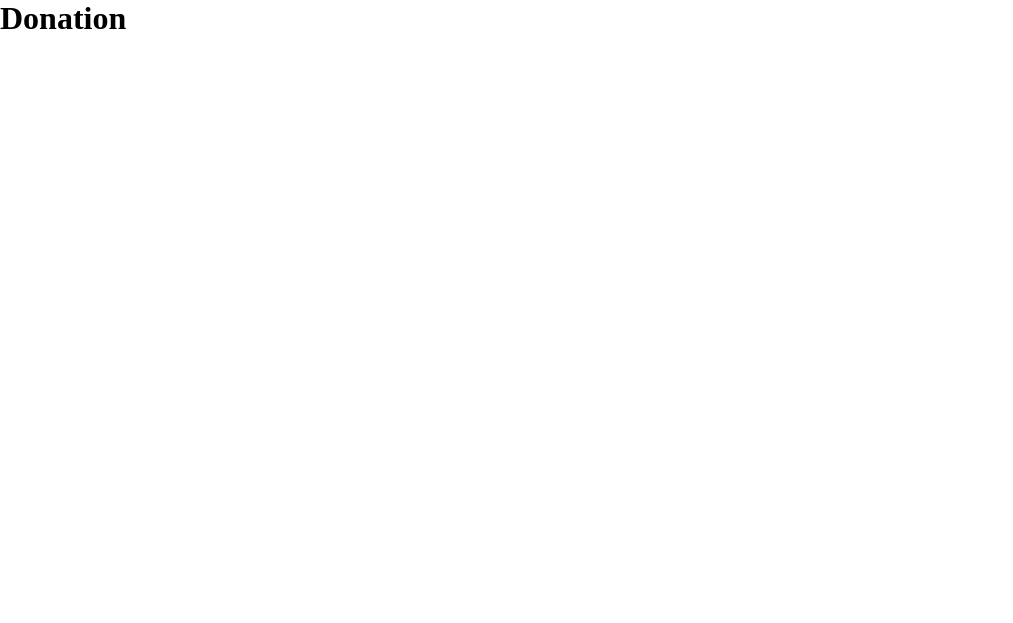
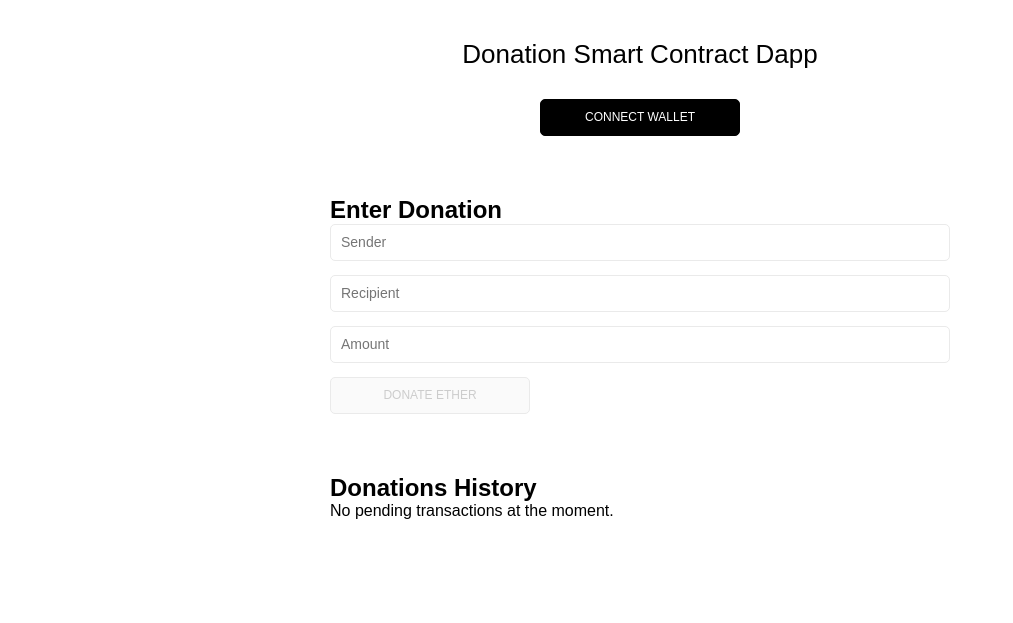
Before and after one commit to pseudoeazy/donation-dapp, a website: page src/client/index.html in a window 1280 px wide. Shown: the whole page, without its empty margins (0-1013 px from the left). Drawn offline with Linux system fonts and the light colour scheme; files that its build step writes are made by us from their sources.

Commit message:
Add Styles

```diff
--- a/src/client/index.html
+++ b/src/client/index.html
@@ -7,7 +7,59 @@
     <link rel="stylesheet" href="style.css" />
   </head>
   <body>
-    <h1>Donation</h1>
+    <main class="container">
+      <h1 class="title">Donation Smart Contract Dapp</h1>
+      <div class="wallet">
+        <button>Connect Wallet</button>
+      </div>
+
+      <section class="donation">
+        <h2>Enter Donation</h2>
+
+        <form id="donate">
+          <div>
+            <input
+              id="sender"
+              type="text"
+              autocomplete="off"
+              disabled
+              placeholder="Sender"
+            />
+          </div>
+
+          <div>
+            <input
+              id="recipient"
+              type="text"
+              autocomplete="off"
+              disabled
+              placeholder="Recipient"
+            />
+          </div>
+          <div>
+            <input
+              id="amount"
+              type="number"
+              autocomplete="off"
+              disabled
+              placeholder="Amount"
+            />
+          </div>
+          <div>
+            <button id="transfer" type="button" class="ripple" disabled>
+              Donate Ether
+            </button>
+          </div>
+        </form>
+      </section>
+
+      <section>
+        <h2>Donations History</h2>
+        <div id="pending-transactions">
+          No pending transactions at the moment.
+        </div>
+      </section>
+    </main>
     <script src="index.js"></script>
   </body>
 </html>
--- a/src/client/index.ts
+++ /dev/null
@@ -1 +0,0 @@
-console.log("Hello Donation")
--- a/src/client/style.css
+++ b/src/client/style.css
@@ -3,3 +3,86 @@
   padding: 0;
   box-sizing: border-box;
 }
+
+:root {
+  --color-black: #000;
+  --color-white: #fff;
+  --bg-color: #f0f0f0;
+  --border-color: #eaeaea;
+  --text-color: #000;
+  --secondary-text-color: #757575;
+  --default-fonts: 'Raleway', 'Source Sans Pro', 'Arial';
+}
+
+body {
+  font-family: var(--default-fonts);
+}
+section {
+  margin: 60px 0;
+}
+
+input[type='text'],
+input[type='number'] {
+  background-color: transparent;
+  box-sizing: border-box;
+  display: block;
+  font-size: 14px;
+  height: 37px;
+  line-height: 27px;
+  width: 100%;
+  box-shadow: none;
+  border-color: initial;
+  border-image: initial;
+  padding: 10px;
+  margin-bottom: 1em;
+  outline: none;
+  border-radius: 5px;
+  border-width: 1px;
+  border-style: solid;
+  border-color: var(--border-color);
+}
+
+button {
+  border-radius: 5px;
+  background: var(--color-black);
+  border: 1px solid var(--color-black);
+  color: var(--color-white);
+  cursor: pointer;
+  font-size: 12px;
+  font-weight: 500;
+  height: 37px;
+  min-width: 200px;
+  outline: none;
+  padding: 0 25px;
+  text-align: center;
+  text-transform: uppercase;
+  user-select: none;
+}
+
+button[disabled] {
+  background: #fafafa;
+  border-color: var(--border-color);
+  color: #ccc;
+  cursor: auto;
+  pointer-events: none;
+}
+.container {
+  max-width: 720px;
+  margin: 0 auto;
+  padding: 40px 50px;
+}
+
+.title {
+  color: var(--text-color);
+  font-size: 26px;
+  text-align: center;
+  line-height: 1.1;
+  font-weight: 400;
+  margin-bottom: 30px;
+}
+.wallet {
+  width: 50%;
+  margin: auto;
+  display: flex;
+  justify-content: center;
+}
```
